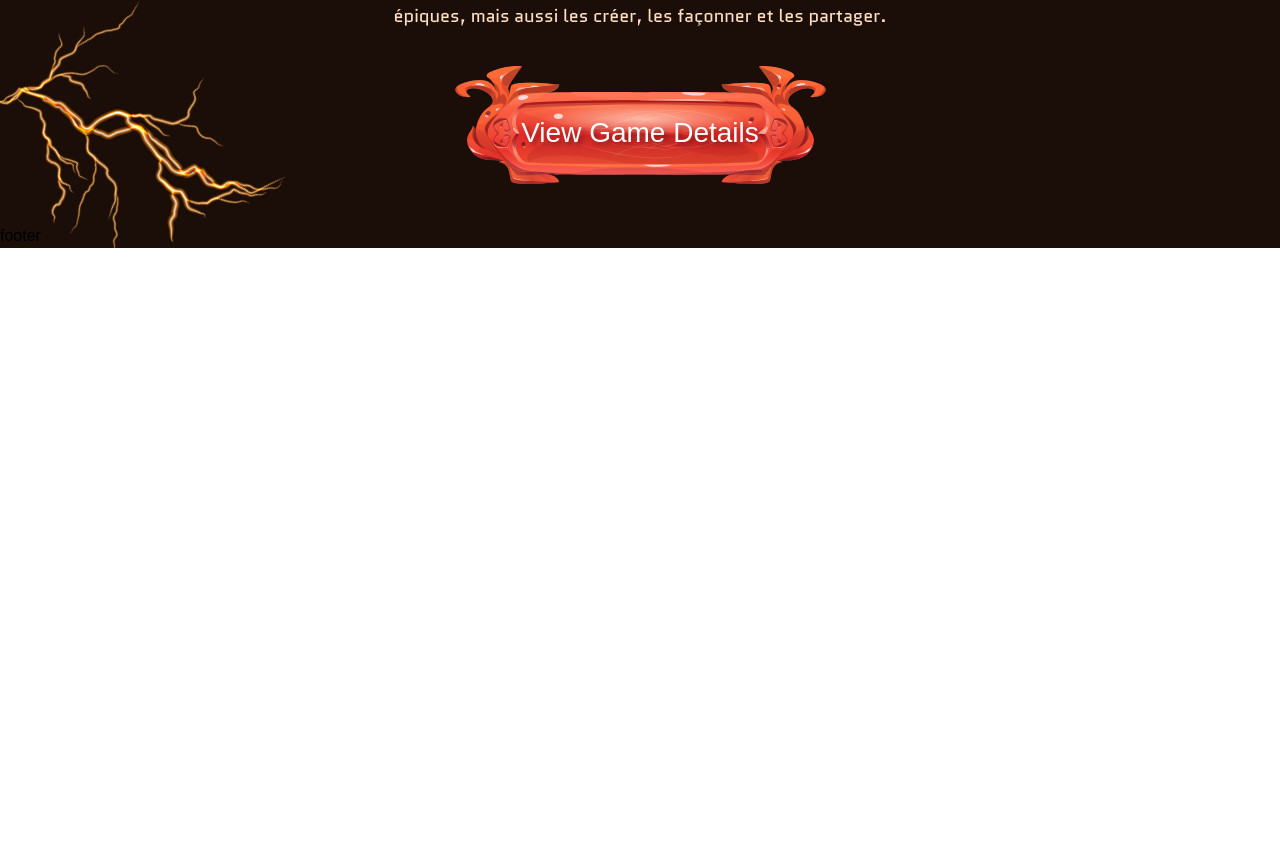
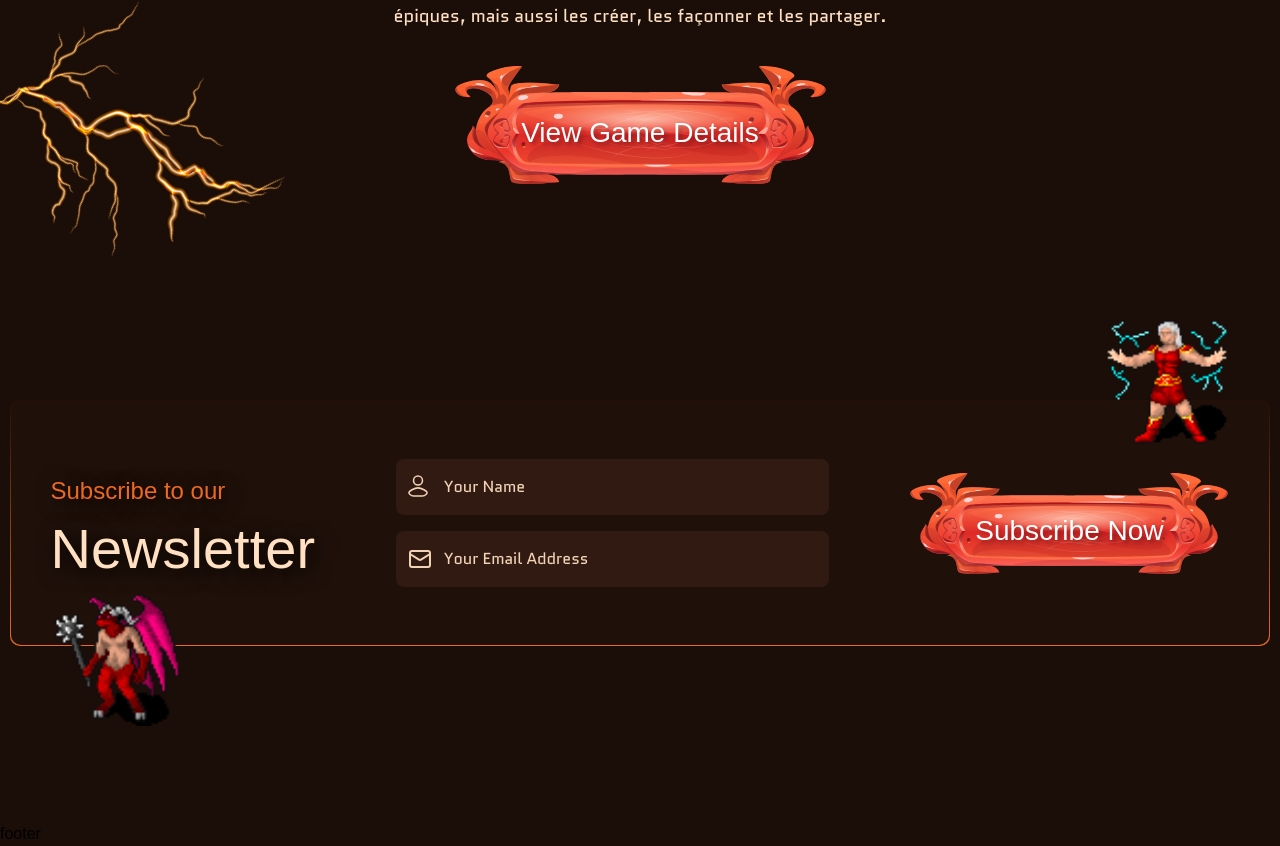
Before and after one commit to abdelaliabouelhassan/questgame, a Vue app: page / in a window 1280 px wide. Shown: the part 5360-6206 px from the top of the page. Before the commit the page ends 5608 px from the top, so only its background shows below. Built offline with nearby package versions, Linux system fonts and the light colour scheme; a web font is replaced by a local one.

Commit message:
seventh section

```diff
--- a/src/components/pages/home.vue
+++ b/src/components/pages/home.vue
@@ -6,6 +6,7 @@
      <FourthSection />
      <FifthSection />
      <SixthSection />
+     <SeventhSection />
     </MainLaout>
 </template>
 
@@ -18,4 +19,5 @@
  import FourthSection from '../partials/home/FourthSection.vue'
  import FifthSection from '../partials/home/FifthSection.vue'
  import SixthSection from '../partials/home/SixthSection.vue'
+ import SeventhSection from '../partials/home/SeventhSection.vue'
 </script>
--- /dev/null
+++ b/src/components/partials/home/SeventhSection.vue
@@ -0,0 +1,49 @@
+<template>
+    <section class=" w-full">
+        <div class=" w-full py-44  px-4 xl:px-0">
+            <div class=" relative border-gradient-top max-w-[78.75rem] lg:h-[15.375rem] rounded-[0.625rem] w-full pt-px pr-[0.6px] pl-[0.5px] mx-auto pb-px">
+                 <div class=" relative p-10  bg-[#1F100A] rounded-[0.625rem] flex items-center justify-between lg:flex-row flex-col space-y-10 lg:space-y-0 lg:space-x-5 w-full h-full">
+                    <div class=" flex flex-col items-start pt-5 ">
+                        <span class=" text-[#EB6A21] font-normal text-xl sm:text-2xl titleShadow leading-normal">Subscribe to our</span>
+                        <span class=" text-[#FFE0C3] text-[2.5rem] sm:text-[3.5rem] titleShadow leading-normal">Newsletter</span>
+                    </div>
+                    <div class=" flex flex-col items-start space-y-4 w-full max-w-[27.0625rem]">
+                     <div class=" w-full relative">
+                        <div class=" absolute top-4 left-3">
+                            <svg xmlns="http://www.w3.org/2000/svg" width="20" height="22" viewBox="0 0 20 22" fill="none">
+                                <path d="M4.57757 14.4816C3.1628 15.324 -0.546635 17.0441 1.71266 19.1966C2.81631 20.248 4.04549 21 5.59087 21H14.4091C15.9545 21 17.1837 20.248 18.2873 19.1966C20.5466 17.0441 16.8372 15.324 15.4224 14.4816C12.1048 12.5061 7.89519 12.5061 4.57757 14.4816Z" stroke="#F2D3B6" stroke-width="1.5" stroke-linecap="round" stroke-linejoin="round"/>
+                                <path d="M14.5 5.5C14.5 7.98528 12.4853 10 10 10C7.51472 10 5.5 7.98528 5.5 5.5C5.5 3.01472 7.51472 1 10 1C12.4853 1 14.5 3.01472 14.5 5.5Z" stroke="#F2D3B6" stroke-width="1.5"/>
+                            </svg>
+                        </div>
+                        <input type="text" placeholder="Your Name" class=" pl-12 font-quantico text-[#F2D3B6] placeholder-[#F2D3B6] font-normal text-base bg-[#311A11] rounded-lg outline-none  py-[1rem] px-[0.8125rem] w-full">
+                     </div>
+                     <div class=" w-full relative">
+                        <div class=" absolute top-4 left-3">
+                            <svg xmlns="http://www.w3.org/2000/svg" width="24" height="24" viewBox="0 0 24 24" fill="none">
+                                <path d="M20 4H4C2.89543 4 2 4.89543 2 6V18C2 19.1046 2.89543 20 4 20H20C21.1046 20 22 19.1046 22 18V6C22 4.89543 21.1046 4 20 4Z" stroke="#F2D3B6" stroke-width="2" stroke-linecap="round" stroke-linejoin="round"/>
+                                <path d="M22 7L13.03 12.7C12.7213 12.8934 12.3643 12.996 12 12.996C11.6357 12.996 11.2787 12.8934 10.97 12.7L2 7" stroke="#F2D3B6" stroke-width="2" stroke-linecap="round" stroke-linejoin="round"/>
+                            </svg>
+                        </div>
+                        <input type="email" placeholder="Your Email Address" class=" pl-12 font-quantico text-[#F2D3B6] placeholder-[#F2D3B6] font-normal text-base bg-[#311A11] rounded-lg outline-none  py-[1rem] px-[0.8125rem] w-full">
+                     </div>
+                    </div>
+                    <div>
+                          <button class=" relative textShadow pt-4 hover:scale-110 duration-200 hover:text-yellow-400  w-[10rem] h-[5rem]  sm:w-[20.00344rem] sm:h-[6.32213rem] text-[1rem] md:text-[1.75rem] text-white text-center font-normal">
+
+                            <span class=" z-10 relative"> {{$t('Subscribe Now')}}</span>
+                            <img src="/assets/redbtn.svg" class=" absolute  w-full h-full  top-0 left-0" alt="">
+                        </button>
+                    </div>
+                 </div>
+
+                 <div class=" absolute -bottom-20 left-10 ">
+                    <img src="/assets/chardemon.svg" class=" w-full h-full object-cover" alt="">
+                </div>
+
+                <div class=" absolute -top-20 right-10 ">
+                    <img src="/assets/charlight.svg" class=" w-full h-full object-cover" alt="">
+                </div>
+            </div>
+        </div>
+    </section>
+</template>
```
